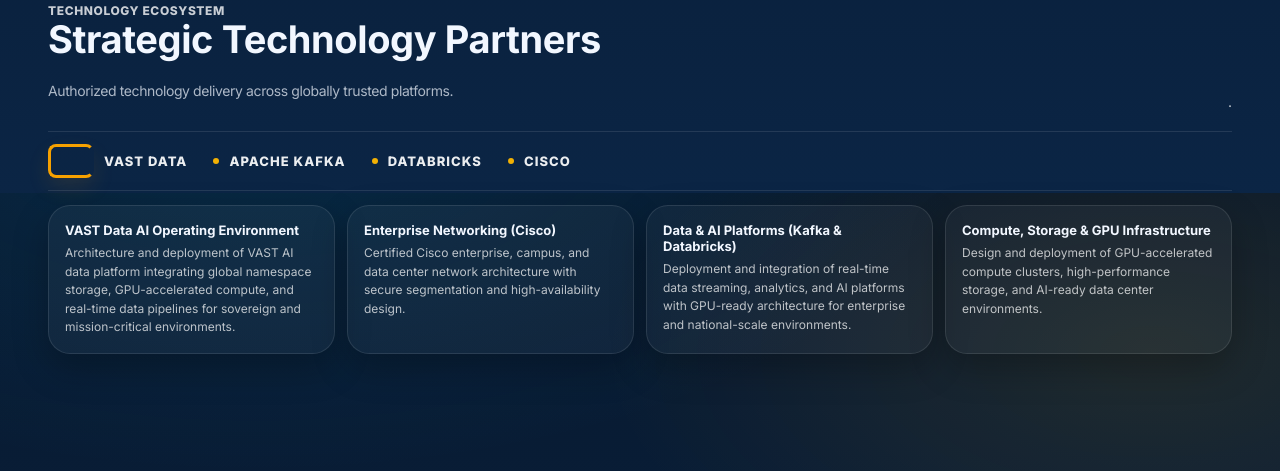
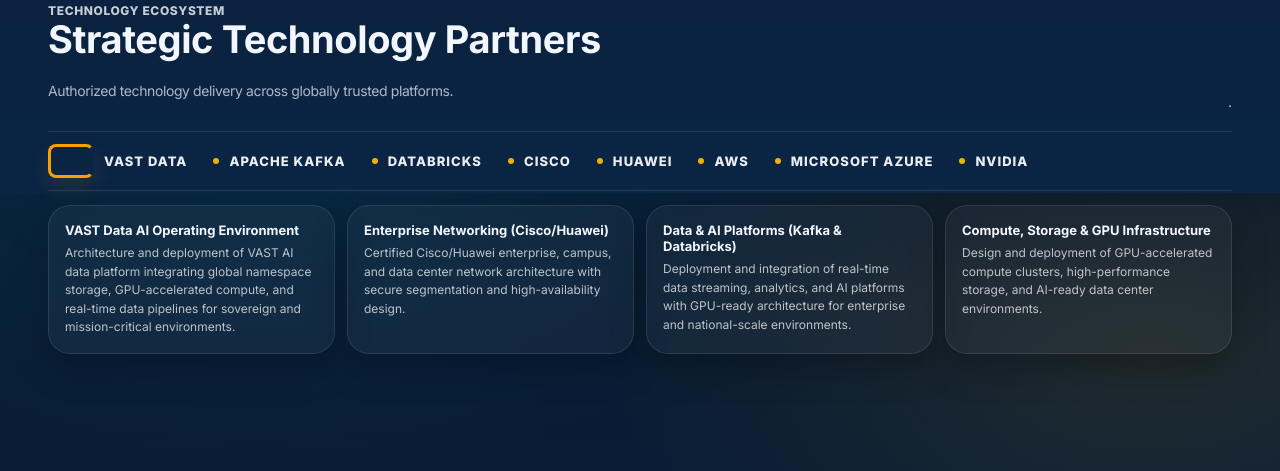
Before and after one commit to ismail-rehman/iespakistan.com, a plain HTML site: page index.html in a window 1280 px wide. Shown: the part 3807-4278 px from the top of the page. Drawn offline with nearby package versions, Linux system fonts and the light colour scheme.

Commit message:
Update index.html
Partnership Updated - ALHAMDULILLAH

```diff
--- a/index.html
+++ b/index.html
@@ -1948,10 +1948,14 @@
         <div class="logoBadge"><span class="logoDot" aria-hidden="true"></span>Apache Kafka</div>
         <div class="logoBadge"><span class="logoDot" aria-hidden="true"></span>Databricks</div>
         <div class="logoBadge"><span class="logoDot" aria-hidden="true"></span>Cisco</div>
+		<div class="logoBadge"><span class="logoDot" aria-hidden="true"></span>Huawei</div>
+		<div class="logoBadge"><span class="logoDot" aria-hidden="true"></span>AWS</div>
+		<div class="logoBadge"><span class="logoDot" aria-hidden="true"></span>Microsoft Azure</div>
+		<div class="logoBadge"><span class="logoDot" aria-hidden="true"></span>Nvidia</div>
       </div>
 <div class="certGrid">
         <div class="cert"><strong>VAST Data AI Operating Environment</strong><span>Architecture and deployment of VAST AI data platform integrating global namespace storage, GPU-accelerated compute, and real-time data pipelines for sovereign and mission-critical environments.</span></div>
-        <div class="cert"><strong>Enterprise Networking (Cisco)</strong><span>Certified Cisco enterprise, campus, and data center network architecture with secure segmentation and high-availability design.</span></div>
+        <div class="cert"><strong>Enterprise Networking (Cisco/Huawei)</strong><span>Certified Cisco/Huawei enterprise, campus, and data center network architecture with secure segmentation and high-availability design.</span></div>
         <div class="cert"><strong>Data &amp; AI Platforms (Kafka &amp; Databricks)</strong><span>Deployment and integration of real-time data streaming, analytics, and AI platforms with GPU-ready architecture for enterprise and national-scale environments.</span></div>
         <div class="cert"><strong>Compute, Storage &amp; GPU Infrastructure</strong><span>Design and deployment of GPU-accelerated compute clusters, high-performance storage, and AI-ready data center environments.</span></div>
       </div>
@@ -2174,7 +2178,7 @@
 
           <div class="formActions">
             <button class="btn primary" type="submit">Submit Request</button>
-            <a class="btn" href="mailto:info@iespakistan.net?subject=Schedule%20Meeting%20Request%20-%20IES%20Engineering">Schedule Meeting</a>
+            <a class="btn" href="mailto:info@iespakistan.com?subject=Schedule%20Meeting%20Request%20-%20IES%20Engineering">Schedule Meeting</a>
           </div>
 
           <div class="formStatus" id="cf_status" aria-live="polite" style="margin-top:10px;color:rgba(255,255,255,.78);font-size:13px;"></div>
@@ -2189,7 +2193,7 @@
           </p>
 
           <div style="margin-top:14px; display:grid; gap:10px;">
-            <div class="kpi"><strong>Email</strong><span>hello@iespakistan.net</span></div>
+            <div class="kpi"><strong>Email</strong><span>hello@iespakistan.com</span></div>
             <div class="kpi"><strong>Phone</strong><span>+92 42 3 230 1563</span></div>
             <div class="kpi"><strong>Office</strong><span>Lahore - Islamabad - Karachi • Pakistan</span></div>
           </div>
```
